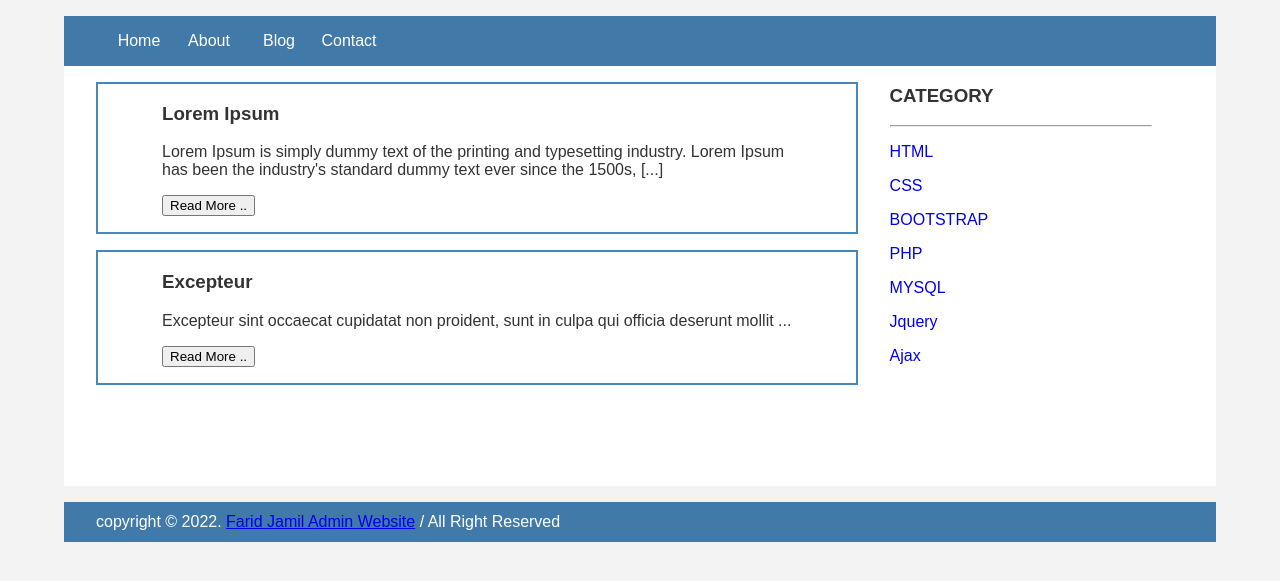
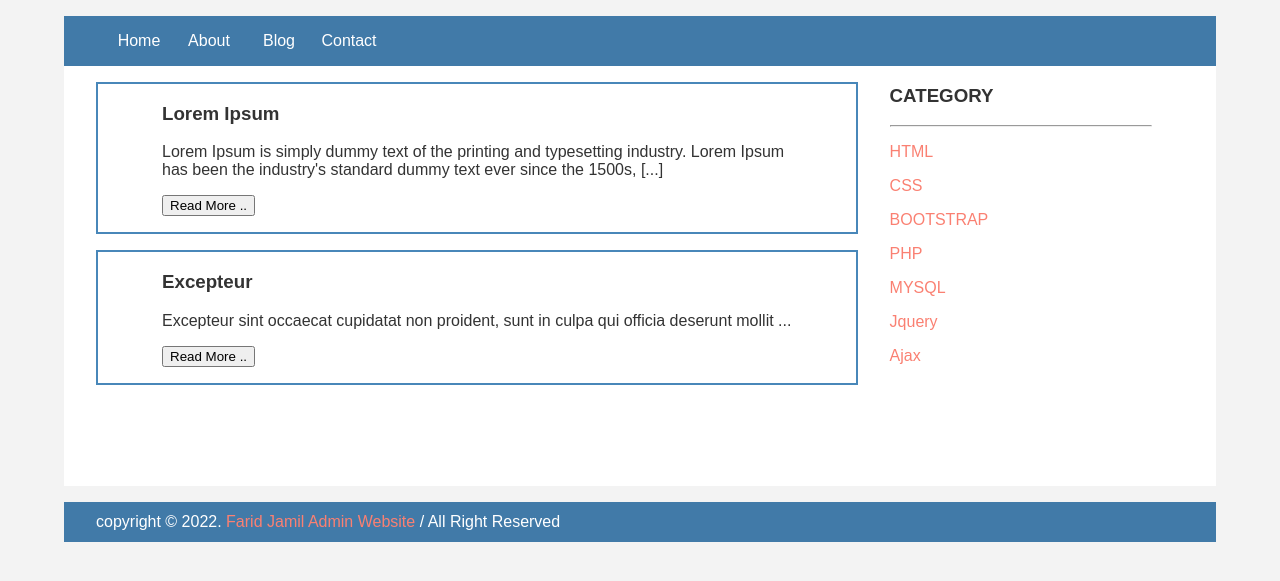
Before and after one commit to Farido-san/index, a PHP site: page /admin.html in a window 1280 px wide. Shown: the part 140-721 px from the top of the page. Run offline with PHP 8.4, Linux system fonts and the light colour scheme.

Commit message:
Update style.css

```diff
--- a/style.css
+++ b/style.css
@@ -4,6 +4,11 @@ body{
     width:100%;
     font-family:sans-serif;
     margin:0 auto;
+}
+
+a{
+    text-decoration: none;
+    color: salmon;
 }
 
 .header{
```
